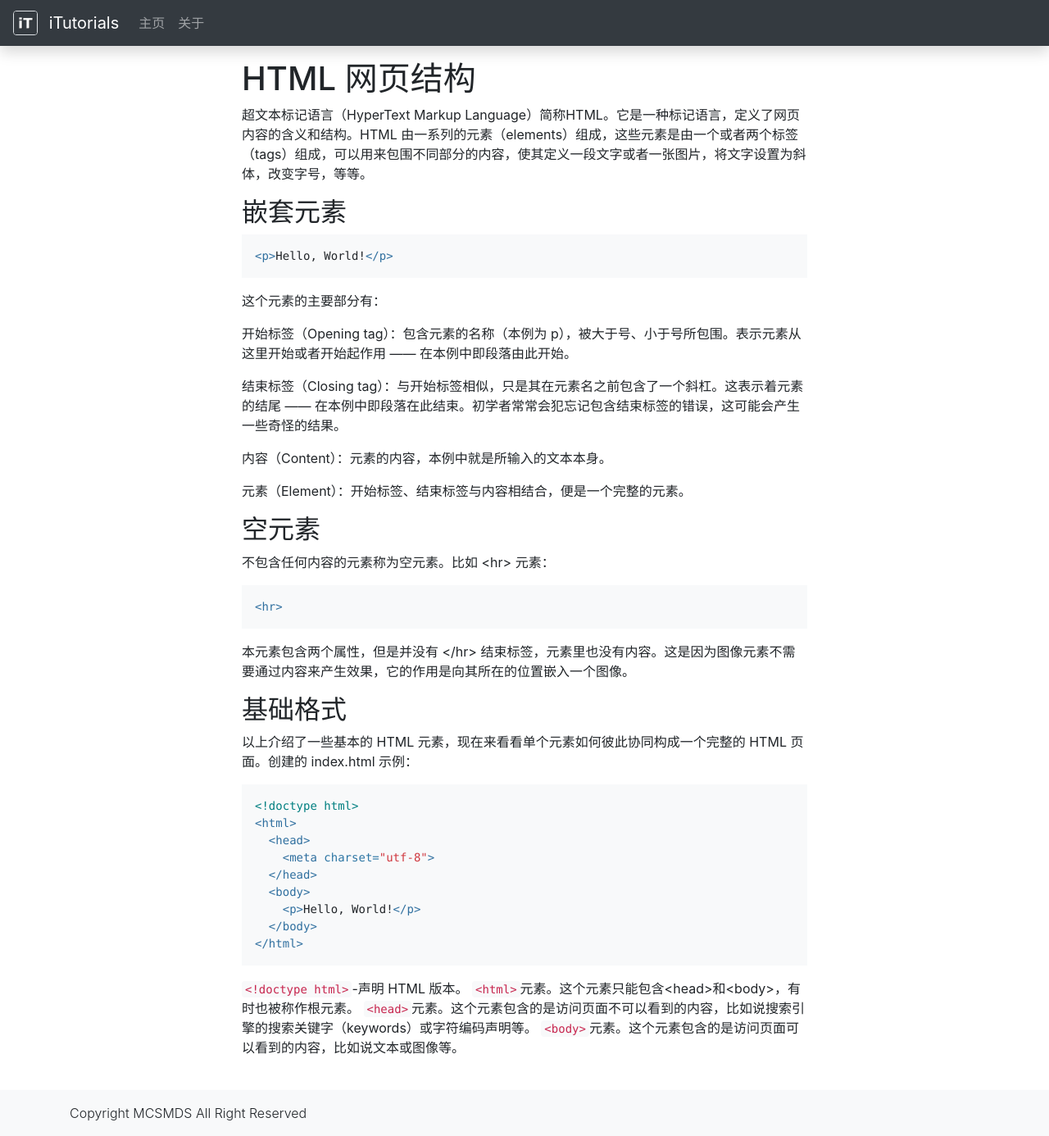
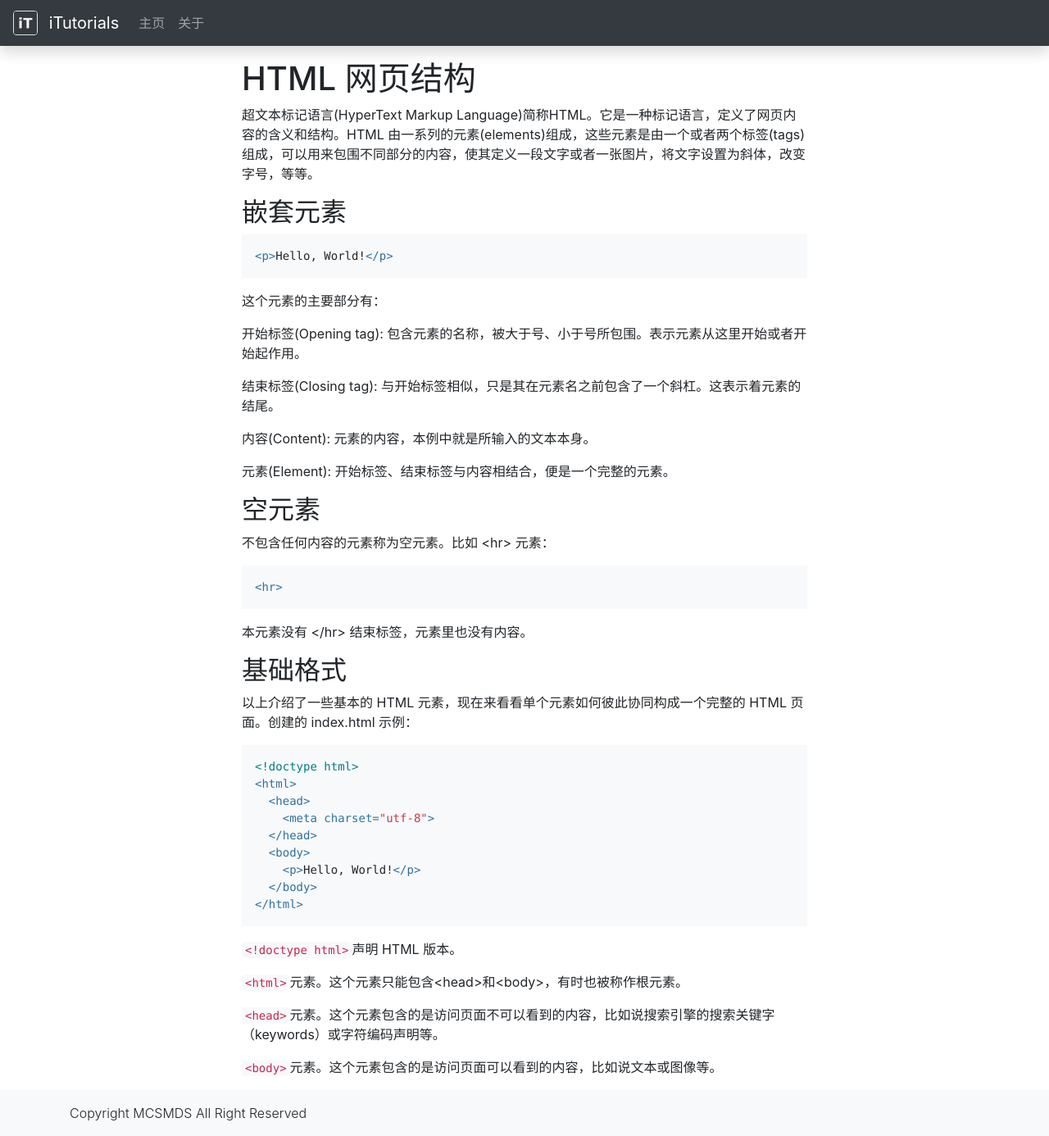
Before and after one commit to MCSMDS/iTutorials2, a Jekyll site: the page built from _tutorials/wfed/html/index.md, in a window 1280 px wide and 1386 px high. Shown: the whole window at 82% size. Built offline with Jekyll 4.4.1, drawn with Linux system fonts in a browser that asks for light colours.

Commit message:
Update index.md

````diff
--- a/_tutorials/wfed/html/index.md
+++ b/_tutorials/wfed/html/index.md
@@ -3,7 +3,7 @@ layout: default
 ---
 # HTML 网页结构
 
-超文本标记语言（HyperText Markup Language）简称HTML。它是一种标记语言，定义了网页内容的含义和结构。HTML 由一系列的元素（elements）组成，这些元素是由一个或者两个标签（tags）组成，可以用来包围不同部分的内容，使其定义一段文字或者一张图片，将文字设置为斜体，改变字号，等等。
+超文本标记语言(HyperText Markup Language)简称HTML。它是一种标记语言，定义了网页内容的含义和结构。HTML 由一系列的元素(elements)组成，这些元素是由一个或者两个标签(tags)组成，可以用来包围不同部分的内容，使其定义一段文字或者一张图片，将文字设置为斜体，改变字号，等等。
 
 
 ## 嵌套元素
@@ -14,13 +14,13 @@ layout: default
 
 这个元素的主要部分有：
 
-开始标签（Opening tag）：包含元素的名称（本例为 p），被大于号、小于号所包围。表示元素从这里开始或者开始起作用 —— 在本例中即段落由此开始。
+开始标签(Opening tag): 包含元素的名称，被大于号、小于号所包围。表示元素从这里开始或者开始起作用。
 
-结束标签（Closing tag）：与开始标签相似，只是其在元素名之前包含了一个斜杠。这表示着元素的结尾 —— 在本例中即段落在此结束。初学者常常会犯忘记包含结束标签的错误，这可能会产生一些奇怪的结果。
+结束标签(Closing tag): 与开始标签相似，只是其在元素名之前包含了一个斜杠。这表示着元素的结尾。
 
-内容（Content）：元素的内容，本例中就是所输入的文本本身。
+内容(Content): 元素的内容，本例中就是所输入的文本本身。
 
-元素（Element）：开始标签、结束标签与内容相结合，便是一个完整的元素。
+元素(Element): 开始标签、结束标签与内容相结合，便是一个完整的元素。
 
 ## 空元素
 
@@ -29,7 +29,7 @@ layout: default
 ``` html
 <hr>
 ```
-本元素包含两个属性，但是并没有 </hr> 结束标签，元素里也没有内容。这是因为图像元素不需要通过内容来产生效果，它的作用是向其所在的位置嵌入一个图像。
+本元素没有 </hr> 结束标签，元素里也没有内容。
 
 ## 基础格式
 
@@ -47,7 +47,10 @@ layout: default
 </html>
 ```
 
-```<!doctype html>```-声明 HTML 版本。
+```<!doctype html>```声明 HTML 版本。
+
 ```<html>```元素。这个元素只能包含<head>和<body>，有时也被称作根元素。
+
 ```<head>```元素。这个元素包含的是访问页面不可以看到的内容，比如说搜索引擎的搜索关键字（keywords）或字符编码声明等。
+
 ```<body>```元素。这个元素包含的是访问页面可以看到的内容，比如说文本或图像等。
````
